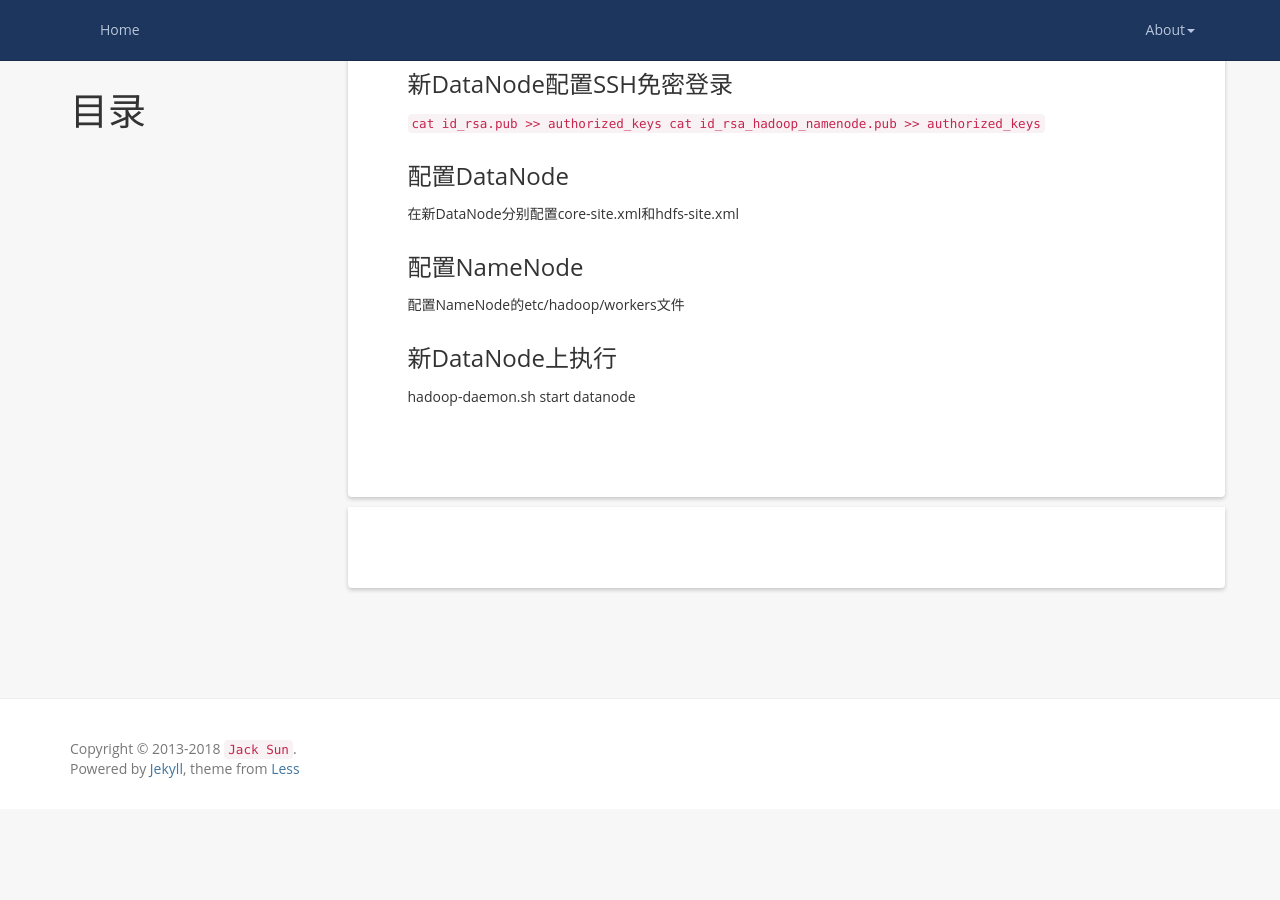
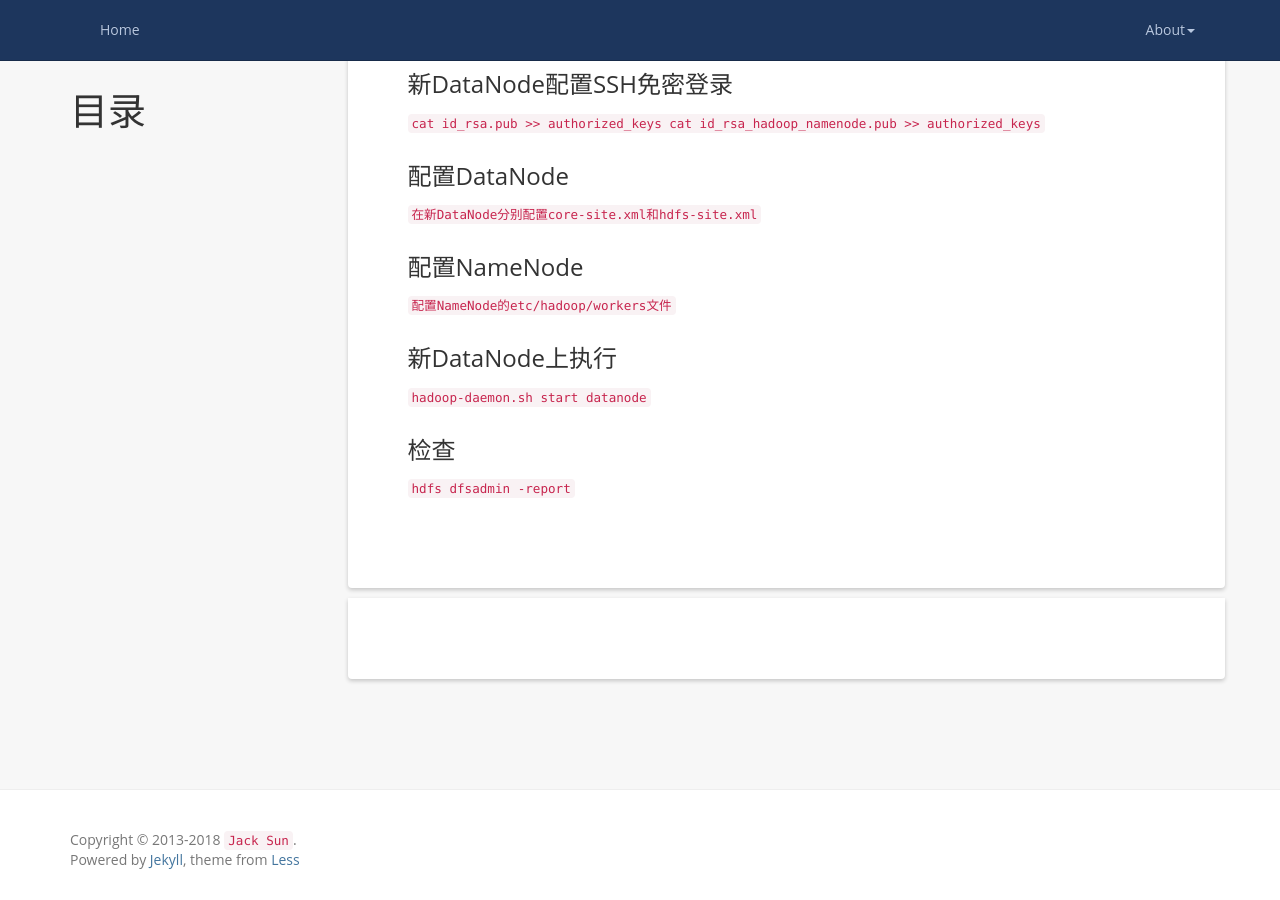
Before and after one commit to sunjiesh/sunjiesh.github.io, a Jekyll site: the page built from _posts/2018-02-08-AddHadoopDataNode.markdown, in a window 1280 px wide and 900 px high, scrolled down 510 px. Built offline with Jekyll 4.4.1, drawn with Linux system fonts in a browser that asks for light colours; comment, search, counter and statistics services are not loaded; before the commit the page ends 1319 px from its top, so only the background shows below that.

Commit message:
Update post

```diff
--- a/_posts/2018-02-08-AddHadoopDataNode.markdown
+++ b/_posts/2018-02-08-AddHadoopDataNode.markdown
@@ -15,10 +15,21 @@ cat id_rsa_hadoop_namenode.pub >> authorized_keys
 </code>
 
 ### 配置DataNode
+<code>
 在新DataNode分别配置core-site.xml和hdfs-site.xml
+</code>
 
 ### 配置NameNode
+<code>
 配置NameNode的etc/hadoop/workers文件
+</code>
 
 ### 新DataNode上执行
+<code>
 hadoop-daemon.sh start datanode
+</code>
+
+### 检查
+<code>
+hdfs dfsadmin -report
+</code>
```
